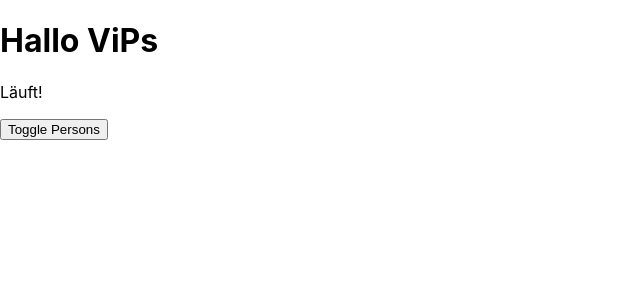
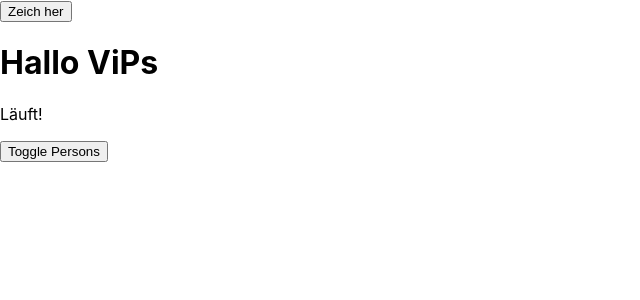
Before and after one commit to hartmann-dev/react-tut, a React app: page / in a window 1280 px wide. Shown: the top 300 px of the page, without its empty margins (0-640 px from the left). Built offline with nearby package versions, Linux system fonts and the light colour scheme.

Commit message:
Lesson 90

```diff
--- a/src/components/Persons/Persons.js
+++ b/src/components/Persons/Persons.js
@@ -1,8 +1,8 @@
-import React, { Component } from "react";
+import React, { PureComponent } from "react";
 
 import Person from "./Person/Person";
 
-class Persons extends Component {
+class Persons extends PureComponent {
   constructor(props) {
     super(props);
     console.log("[Persons.js] Inside Contructor", props);
@@ -22,15 +22,22 @@ class Persons extends Component {
       nextProps
     );
   }
-
-  shouldComponentUpdate(nextProps, nextState) {
-    console.log(
-      "[UPDATE Persons.js] Inside shouldComponentUpdate",
-      nextProps,
-      nextState
-    );
-    return nextProps.persons !== this.props.persons;
-  }
+  //  Wenn alle Props und States verglichen werden
+  //  kann man auch einfach von PureComponent ableiten
+  //
+  //   shouldComponentUpdate(nextProps, nextState) {
+  //     console.log(
+  //       "[UPDATE Persons.js] Inside shouldComponentUpdate",
+  //       nextProps,
+  //       nextState
+  //     );
+  //     return (
+  //       nextProps.persons !== this.props.persons ||
+  //       nextProps.changed !== this.props.changed ||
+  //       nextProps.clicked !== this.props.clicked
+  //     );
+  //     // return true;
+  //   }
 
   componentWillUpdate(nextProps, nextState) {
     console.log(
--- a/src/containers/App.js
+++ b/src/containers/App.js
@@ -1,9 +1,9 @@
-import React, { Component } from "react";
+import React, { PureComponent } from "react";
 import classes from "./App.css";
 
 import Persons from "../components/Persons/Persons";
 import Cockpit from "../components/Cockpit/Cockpit";
-class App extends Component {
+class App extends PureComponent {
   constructor(props) {
     super(props);
     console.log("[App.js] Inside Contructor", props);
@@ -38,14 +38,17 @@ class App extends Component {
     console.log("[App.js] Inside componentDidMount");
   }
 
-  shouldComponentUpdate(nextProps, nextState) {
-    console.log(
-      "[UPDATE App.js] Inside shouldComponentUpdate",
-      nextProps,
-      nextState
-    );
-    return true;
-  }
+  // shouldComponentUpdate(nextProps, nextState) {
+  //   console.log(
+  //     "[UPDATE App.js] Inside shouldComponentUpdate",
+  //     nextProps,
+  //     nextState
+  //   );
+  //   return (
+  //     nextState.persons !== this.state.persons ||
+  //     nextState.showPersons !== this.state.showPersons
+  //   );
+  // }
 
   componentWillUpdate(nextProps, nextState) {
     console.log(
@@ -104,6 +107,13 @@ class App extends Component {
 
     return (
       <div className={classes.App}>
+        <button
+          onClick={() => {
+            this.setState({ showPersons: true });
+          }}
+        >
+          Zeich her
+        </button>
         <Cockpit
           appTitle={this.props.title}
           showPersons={this.state.showPersons}
```
